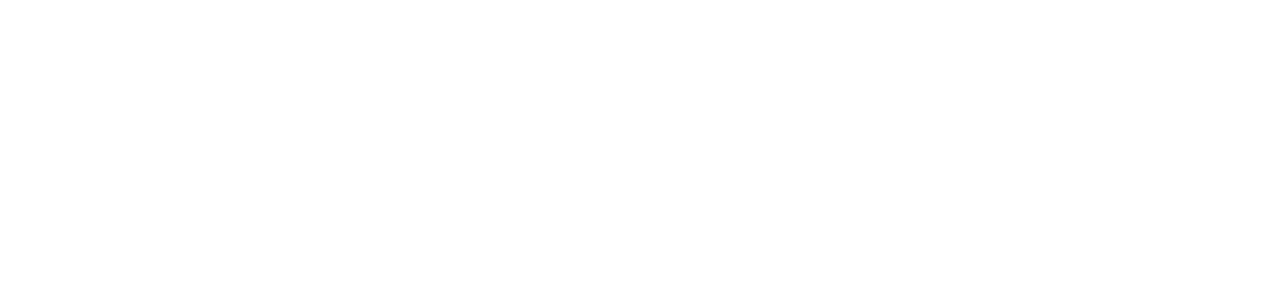
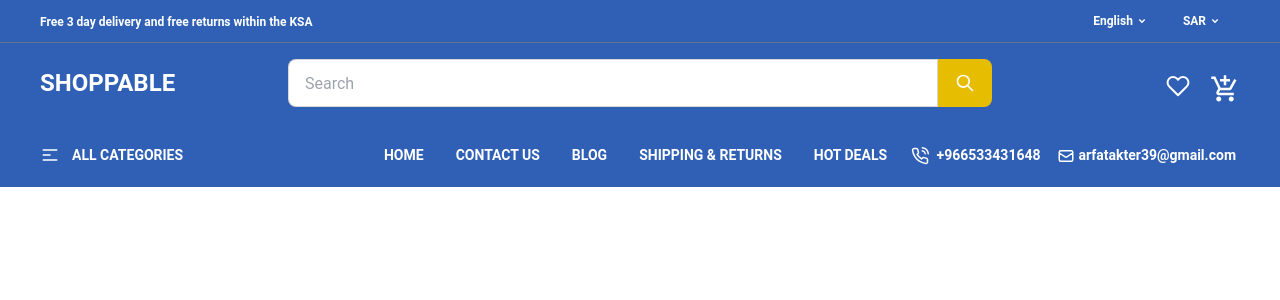
Before and after one commit to arfatbegum/shopNest-ecommerce-platform, a React (Create React App) app in the folder frontend/: page / in a window 1280 px wide. Shown: the top 300 px of the page. Built offline with nearby package versions, Linux system fonts and the light colour scheme.

Commit message:
header section completed

```diff
--- a/frontend/package.json
+++ b/frontend/package.json
@@ -3,12 +3,14 @@
   "version": "0.1.0",
   "private": true,
   "dependencies": {
+    "@react-icons/all-files": "^4.1.0",
     "@testing-library/jest-dom": "^5.16.5",
     "@testing-library/react": "^13.4.0",
     "@testing-library/user-event": "^13.5.0",
     "daisyui": "^2.50.2",
     "react": "^18.2.0",
     "react-dom": "^18.2.0",
+    "react-router-dom": "^6.8.1",
     "react-scripts": "5.0.1",
     "web-vitals": "^2.1.4"
   },
--- a/frontend/src/App.js
+++ b/frontend/src/App.js
@@ -1,9 +1,10 @@
+import Header from "./components/Shared/Header/Header";
 
 
 function App() {
   return (
-    <div className="App">
-
+    <div>
+      <Header></Header>
     </div>
   );
 }
--- /dev/null
+++ b/frontend/src/components/Home/Home.js
@@ -0,0 +1,10 @@
+import React from 'react';
+
+const Home = () => {
+    return (
+        <div>
+        </div>
+    );
+};
+
+export default Home;
--- /dev/null
+++ b/frontend/src/components/Shared/Header/Header.js
@@ -0,0 +1,16 @@
+import React from 'react';
+import Menubar from './Menubar';
+import Searchbar from './Searchbar';
+import Topbar from './Topbar';
+
+const Header = () => {
+    return (
+        <div className='bg-primary text-white'>
+            <Topbar></Topbar>
+            <Searchbar></Searchbar>
+            <Menubar></Menubar>
+        </div>
+    );
+};
+
+export default Header;
--- /dev/null
+++ b/frontend/src/components/Shared/Header/Menubar.js
@@ -0,0 +1,57 @@
+import React from 'react';
+import { Link } from "react-router-dom";
+import { FiPhoneCall } from "@react-icons/all-files/fi/FiPhoneCall";
+import { HiOutlineMail } from "@react-icons/all-files/hi/HiOutlineMail";
+
+const Menubar = () => {
+    return (
+        <div className="navbar lg:px-6 font-semibold text-sm">
+            <div className="navbar-start">
+                <div className="dropdown">
+                    <ul className="menu menu-horizontal">
+                        <li tabIndex={0}>
+                            <Link to="">
+                                <svg xmlns="http://www.w3.org/2000/svg" className="h-5 w-5" fill="none" viewBox="0 0 24 24" stroke="currentColor"><path strokeLinecap="round" strokeLinejoin="round" strokeWidth="2" d="M4 6h16M4 12h8m-8 6h16" /></svg>
+                                ALL CATEGORIES
+                            </Link>
+                            <ul className="bg-white p-2 text-gray-500 font-normal border border-gray-200">
+                                <li><Link to="hotDeals">Hot Deals</Link></li>
+                                <li><Link to="electronics">Electronics</Link></li>
+                                <li><Link to="watches">Watches</Link></li>
+                                <li><Link to="fashion">Fashion</Link></li>
+                                <li><Link to="health&beauty">Health & Beauty</Link></li>
+                                <li><Link to="accessories">Accessories</Link></li>
+                                <li><Link to="travel&vacation">Travel & Vacation</Link></li>
+                                <li><Link to="jwelery">Jwelery</Link></li>
+                                <li><Link to="perfumes">Perfumes</Link></li>
+                                <li><Link to="sports">Sports</Link></li>
+                                <li><Link to="kitchen">Kitchen</Link></li>
+                            </ul>
+                        </li>
+                    </ul>
+                </div>
+            </div>
+            <div className="navbar-center hidden lg:flex">
+                <ul className="menu menu-horizontal px-1">
+                    <li><Link to="home">HOME</Link></li>
+                    <li><Link to="contact">CONTACT US</Link></li>
+                    <li><Link to="blog">BLOG</Link></li>
+                    <li><Link to="shipping&returns">SHIPPING & RETURNS</Link></li>
+                    <li><Link to="hotDeals">HOT DEALS</Link></li>
+                </ul>
+            </div>
+            <div className="navbar-end gap-4 pr-5">
+                <div className='flex justify-center gap-2'>
+                    <FiPhoneCall className='text-lg mt-[2px]' />
+                    <p>+966533431648</p>
+                </div>
+                <div className='hidden lg:flex justify-center gap-1'>
+                    <HiOutlineMail className='text-lg mt-[2px]' />
+                    <p>arfatakter39@gmail.com</p>
+                </div>
+            </div>
+        </div>
+    );
+};
+
+export default Menubar;
--- /dev/null
+++ b/frontend/src/components/Shared/Header/Searchbar.js
@@ -0,0 +1,63 @@
+import React from 'react';
+import { Link } from "react-router-dom";
+import { MdAddShoppingCart } from "@react-icons/all-files/md/MdAddShoppingCart";
+import { FiHeart } from "@react-icons/all-files/fi/FiHeart";
+import { RiArrowDropDownLine } from "@react-icons/all-files/ri/RiArrowDropDownLine";
+
+const Searchbar = () => {
+    return (
+        <div className="lg:navbar md:navbar p-4 lg:py-4 lg:px-10 md:py-4 md:px-10 navbar-none ">
+            <div className='lg:navbar-start flex'>
+                <div className="flex-1 py-4 lg:py-0">
+                    <Link to="/" className="font-bold text-2xl">SHOPPABLE</Link>
+                </div>
+                <div className='lg:hidden flex'>
+                <ul className="menu menu-horizontal">
+                        <li tabIndex={0}>
+                            <span className='gap-0'>
+                                <p>English</p><RiArrowDropDownLine className='text-lg' />
+                            </span>
+                            <ul className="bg-white text-gray-900 p-4 leading-5 rounded">
+                                <li>English</li>
+                                <li>Arabic</li>
+                            </ul>
+                        </li>
+                        <li tabIndex={0}>
+                            <span className='gap-0'>
+                            <p>SAR</p><RiArrowDropDownLine className='text-lg'/>
+                            </span>
+                            <ul className="bg-base-100">
+                                <li>USD</li>
+                                <li>SAR</li>
+                            </ul>
+                        </li>
+                    </ul>
+                </div>
+            </div>
+            <div className='navbar-center flex'>
+                <div className="flex-1 flex-row form-control">
+                    <div>
+                        <input type="text" placeholder="Search" className="input input-bordered w-[250px] lg:w-[650px] rounded-tr-none rounded-br-none" />
+                    </div>
+                    <div>
+                        <button className="btn btn-ghost bg-secondary rounded-tl-none rounded-bl-none">
+                            <svg xmlns="http://www.w3.org/2000/svg" className="h-5 w-5" fill="none" viewBox="0 0 24 24" stroke="currentColor"><path strokeLinecap="round" strokeLinejoin="round" strokeWidth="2" d="M21 21l-6-6m2-5a7 7 0 11-14 0 7 7 0 0114 0z" /></svg>
+                        </button>
+                    </div>
+                </div>
+                <div className="flex gap-5 lg:hidden pt-2 lg:pt-0">
+                    <FiHeart className='text-2xl'></FiHeart>
+                    <MdAddShoppingCart className='text-3xl'></MdAddShoppingCart>
+                </div>
+            </div>
+            <div className="navbar-end pt-3 hidden lg:flex">
+                <div className="flex gap-5">
+                    <FiHeart className='text-2xl'></FiHeart>
+                    <MdAddShoppingCart className='text-3xl'></MdAddShoppingCart>
+                </div>
+            </div>
+        </div>
+    );
+};
+
+export default Searchbar;
--- /dev/null
+++ b/frontend/src/components/Shared/Header/Topbar.js
@@ -0,0 +1,38 @@
+import React from 'react';
+import { RiArrowDropDownLine } from "@react-icons/all-files/ri/RiArrowDropDownLine";
+
+const Topbar = () => {
+    return (
+        <div>
+            <div className="hidden lg:flex text-xs font-semibold px-10 leading-3 border-b border-b-slate-500">
+                <div className="flex-1 pt-4">
+                    <p>Free 3 day delivery and free returns within the KSA</p>
+                </div>
+                <div className="flex-none">
+                    <ul className="menu menu-horizontal">
+                        <li tabIndex={0}>
+                            <span className='gap-0'>
+                                <p>English</p><RiArrowDropDownLine className='text-lg' />
+                            </span>
+                            <ul className="bg-white text-gray-900 p-4 leading-5 rounded">
+                                <li>English</li>
+                                <li>Arabic</li>
+                            </ul>
+                        </li>
+                        <li tabIndex={0}>
+                            <span className='gap-0'>
+                            <p>SAR</p><RiArrowDropDownLine className='text-lg'/>
+                            </span>
+                            <ul className="bg-base-100">
+                                <li>USD</li>
+                                <li>SAR</li>
+                            </ul>
+                        </li>
+                    </ul>
+                </div>
+            </div>
+        </div>
+    );
+};
+
+export default Topbar;
--- a/frontend/src/index.css
+++ b/frontend/src/index.css
@@ -4,11 +4,10 @@
 
 body {
   margin: 0;
-  font-family: -apple-system, BlinkMacSystemFont, 'Segoe UI', 'Roboto', 'Oxygen',
-    'Ubuntu', 'Cantarell', 'Fira Sans', 'Droid Sans', 'Helvetica Neue',
-    sans-serif;
+  font-family: Roboto,Arial,Helvetica,sans-serif;
   -webkit-font-smoothing: antialiased;
   -moz-osx-font-smoothing: grayscale;
+  background-color: #d6d6d6;
 }
 
 code {
--- a/frontend/src/index.js
+++ b/frontend/src/index.js
@@ -3,12 +3,13 @@
 import './index.css';
 import App from './App';
 import reportWebVitals from './reportWebVitals';
+import { BrowserRouter } from "react-router-dom";
 
 const root = ReactDOM.createRoot(document.getElementById('root'));
 root.render(
-  <React.StrictMode>
+     <BrowserRouter>
     <App />
-  </React.StrictMode>
+  </BrowserRouter>
 );
 
 // If you want to start measuring performance in your app, pass a function
```
Also changed, not shown: 1 other file (tests, documents, lock files or other folders).
